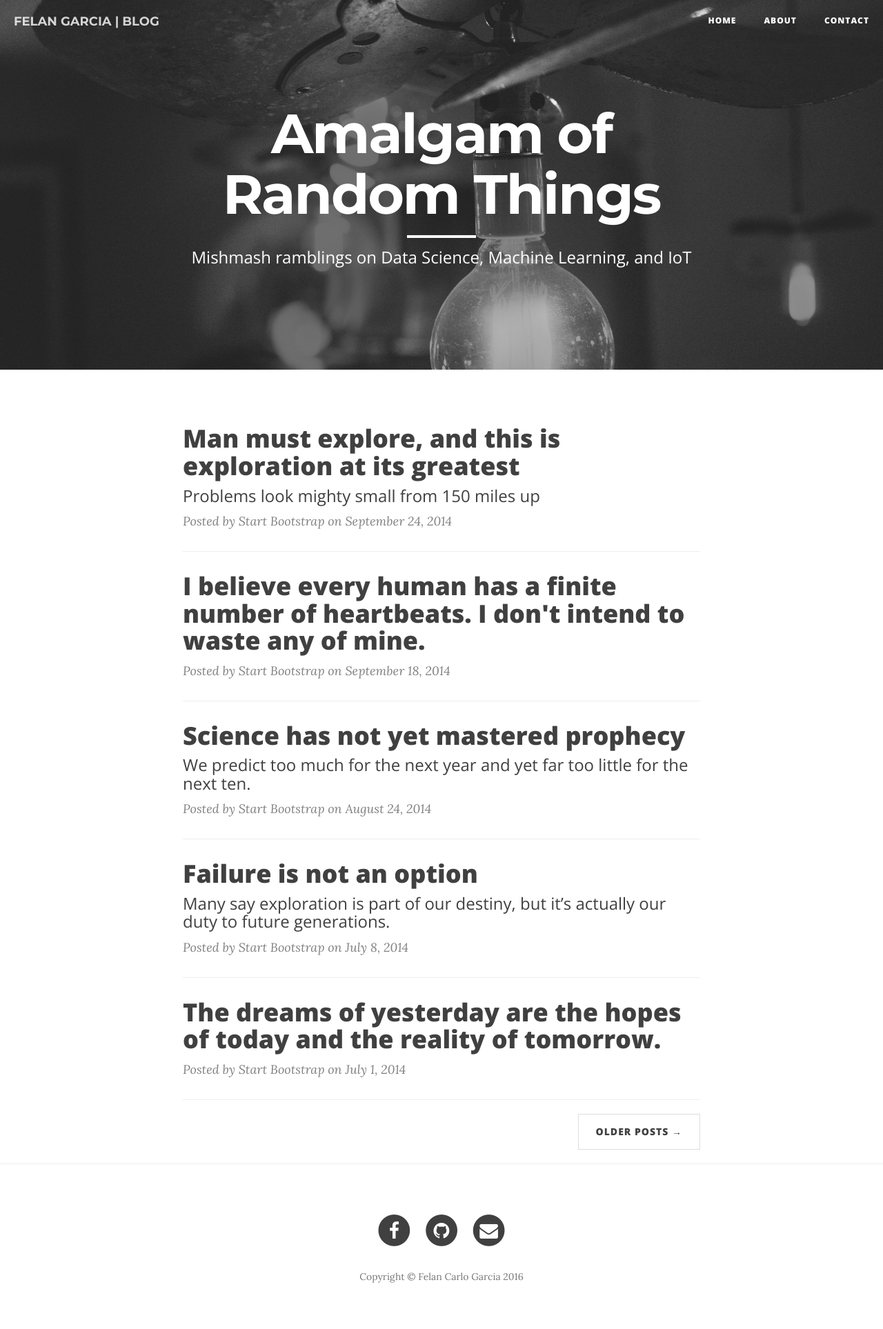
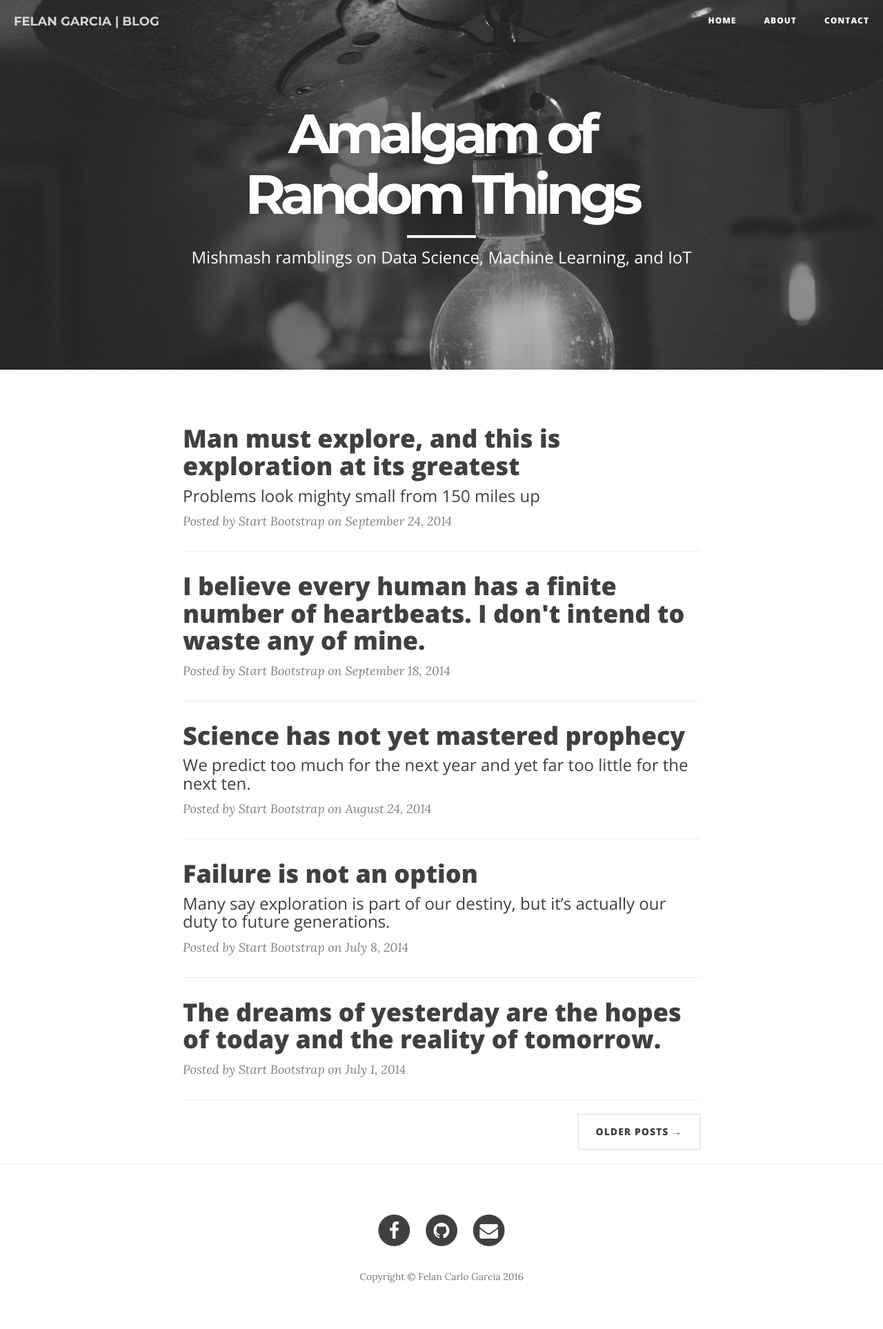
Before and after one commit to cadrev/blog, a Jekyll site: the page built from index.html, in a window 1280 px wide. Shown: the whole page at 69% size. Built offline with Jekyll 4.4.1, drawn with Linux system fonts in a browser that asks for light colours; nearby versions of some CDN libraries; the list of posts is cut into pages by our own code.

Commit message:
Update page.html

```diff
--- a/_layouts/page.html
+++ b/_layouts/page.html
@@ -8,7 +8,7 @@
         <div class="row">
             <div class="col-lg-8 col-lg-offset-2 col-md-10 col-md-offset-1">
                 <div class="site-heading" >
-                    <h1 style="letter-spacing: -2px; font-family: 'Montserrat', sans-serif;">{% if page.title %}{{ page.title }}{% else %}{{ site.title }}{% endif %}</h1>
+                    <h1 style="letter-spacing: -7px; font-family: 'Montserrat', sans-serif;">{% if page.title %}{{ page.title }}{% else %}{{ site.title }}{% endif %}</h1>
                     <hr class="small">
                     <span class="subheading">{{ page.description }}</span>
                 </div>
```
